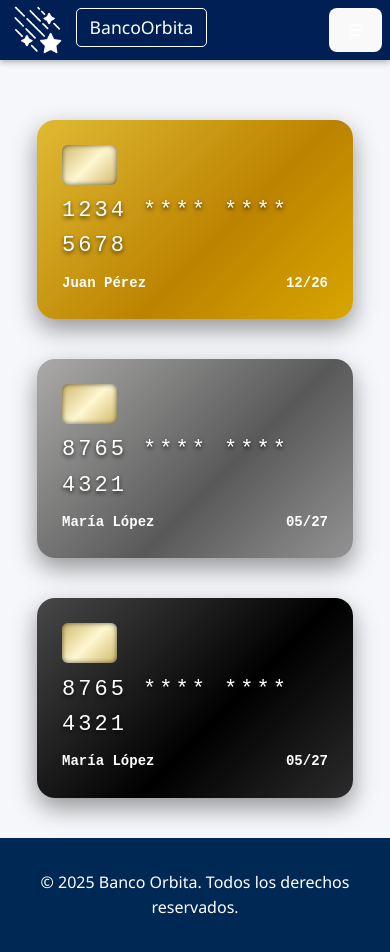
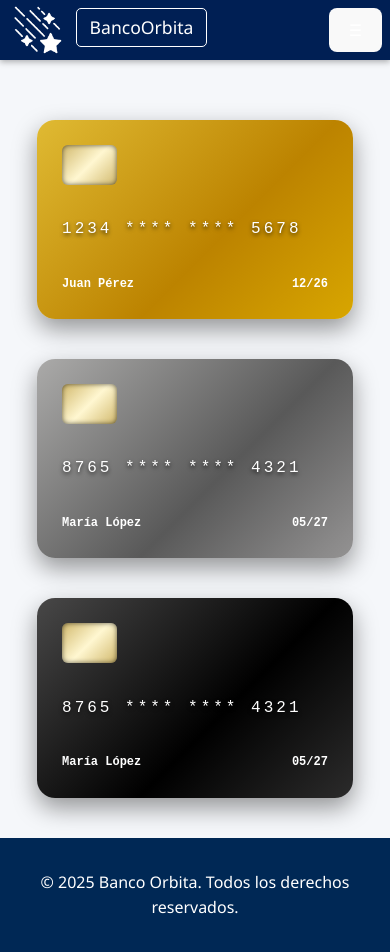
Before and after one commit to HillaryMalespin/Proyecto_Dise-o_Web, a React (Vite) app: page /cards in a window 390 px wide. Built offline with nearby package versions, Linux system fonts and the light colour scheme.

Commit message:
Se ha reparado el tamaño de la letra de las tarjetas

```diff
--- a/src/styles/cardDetail.css
+++ b/src/styles/cardDetail.css
@@ -59,19 +59,11 @@
 
 
 /* Responsive: en pantallas pequeñas apilar columnas */
-@media (max-width: 768px) {
+@media (max-width: 1024px) {
   .card-header {
     flex-direction: column;
     text-align: center;
     gap: 10px; /* espacio entre elementos */
+    padding: 0;
   }
 }
-
-
-
-/* Responsive */
-@media (max-width: 768px) {
-  .card-detail {
-    padding: 0.5rem;
-  }
-}
--- a/src/styles/cards.css
+++ b/src/styles/cards.css
@@ -162,5 +162,16 @@
     padding: 25px;
   }
 
+  .custom-card-number {
+    font-size: clamp(16px, 4vw, 100px);
+    letter-spacing: 3px;
+    text-shadow: 0px 2px 4px rgba(0, 0, 0, 0.7);
+  }
 
+  .custom-card-footer {
+    display: flex;
+    justify-content: space-between;
+    font-size: clamp(12px, 3vw, 25px);
+    font-weight: bold;
+  }
 }
```
